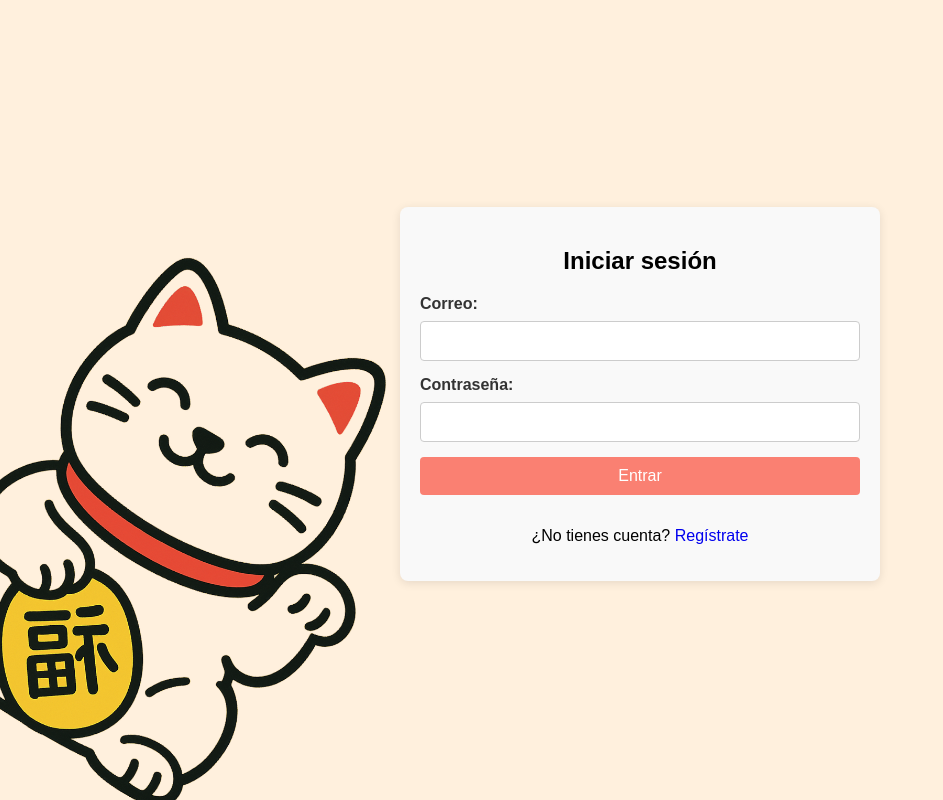
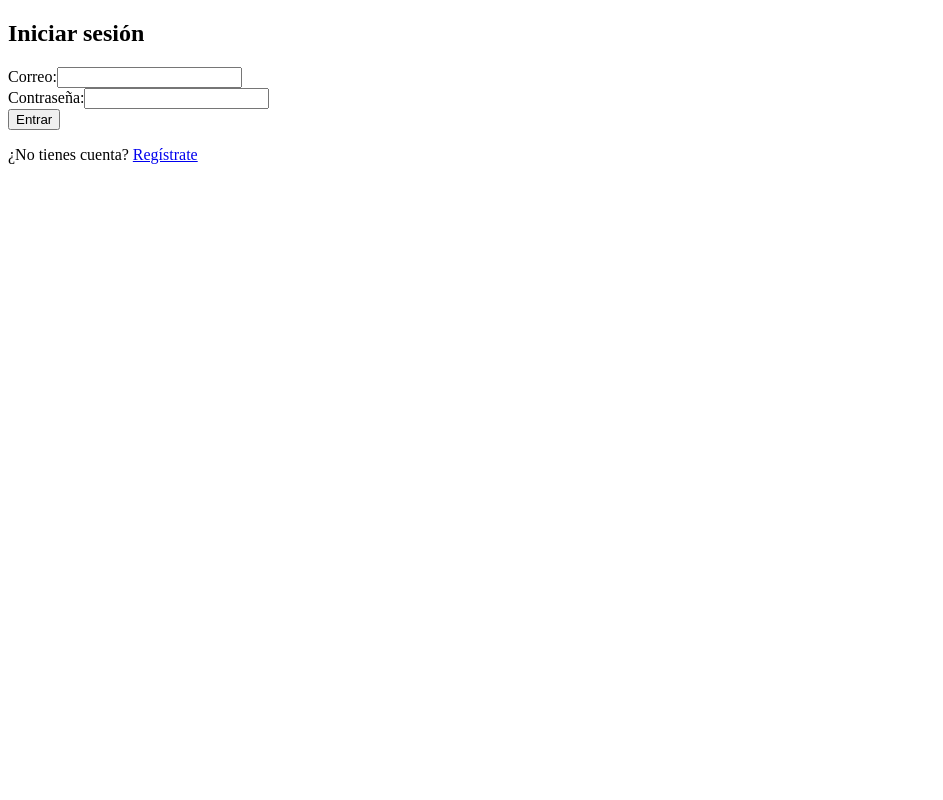
Before and after one commit to rogandven/U2yyT2GDn75vmSQ, a React (Vite) app in the folder frontend/: page /login in a window 1280 px wide. Shown: the whole page, without its empty margins (0-943 px from the left). Built offline with nearby package versions, Linux system fonts and the light colour scheme.

Commit message:
Removed all CSS nonsense

```diff
--- a/frontend/src/components/LoginRegisterForm.jsx
+++ b/frontend/src/components/LoginRegisterForm.jsx
@@ -1,5 +1,5 @@
 import { useForm } from "react-hook-form";
-import "@styles/LoginRegisterForm.css";
+// import "@styles/LoginRegisterForm.css";
 
 const LoginRegisterForm = ({ mode = "login", onSubmit, loginError}) => {
   const {
--- a/frontend/src/components/ProfileCard.jsx
+++ b/frontend/src/components/ProfileCard.jsx
@@ -1,4 +1,4 @@
-import "@styles/profile.css";
+// import "@styles/profile.css";
 import profilePic from "@assets/profilePic.jpg";
 
 const ProfileCard = ({ user }) => {
--- a/frontend/src/components/Sidebar.jsx
+++ b/frontend/src/components/Sidebar.jsx
@@ -2,7 +2,7 @@ import { NavLink, useNavigate } from "react-router-dom";
 import { logout } from "@services/auth.service.js";
 import { FaHome, FaUsers, FaSignOutAlt } from "react-icons/fa";
 import { CgProfile } from "react-icons/cg";
-import "@styles/Sidebar.css";
+// import "@styles/Sidebar.css";
 
 const Sidebar = () => {
   const navigate = useNavigate();
--- a/frontend/src/pages/Error404.jsx
+++ b/frontend/src/pages/Error404.jsx
@@ -1,11 +1,11 @@
 import { Link } from "react-router-dom";
-import luckyCatSad from "@assets/LuckyCatSad.png";
-import "@styles/error404.css";
+// import luckyCatSad from "@assets/LuckyCatSad.png";
+// import "@styles/error404.css";
 
 const Error404 = () => {
   return (
     <div className="error-container">
-      <img src={luckyCatSad} className="error-image"/>
+      {/* <img src={luckyCatSad} className="error-image"/> */}
       <a href="https://http.cat/status/404" className="error-title">Error 404</a>
       <p className="error-description">Te equivocaste de url, revisa las rutas 👀</p>
       <Link to="/home" className="error-link">Volver al inicio</Link>
--- a/frontend/src/pages/Home.jsx
+++ b/frontend/src/pages/Home.jsx
@@ -1,5 +1,5 @@
 import { FaHome } from "react-icons/fa";
-import "@styles/home.css";
+// import "@styles/home.css";
 
 const Home = () => {
   return (
--- a/frontend/src/pages/Login.jsx
+++ b/frontend/src/pages/Login.jsx
@@ -2,8 +2,8 @@ import { useNavigate } from "react-router-dom";
 import { useState } from "react";
 import LoginRegisterForm from "@components/LoginRegisterForm";
 import { loginService } from "@services/auth.service.js";
-import luckyCat from "@assets/LuckyCat.png";
-import "@styles/loginRegister.css";
+// import luckyCat from "@assets/LuckyCat.png";
+// import "@styles/loginRegister.css";
 
 const Login = () => {
   const navigate = useNavigate();
@@ -26,7 +26,7 @@ const Login = () => {
   return (
     <main className="page-root">
       <div className="lucky-cat-container">
-        <img src={luckyCat} alt="Lucky Cat" className="lucky-cat" />
+        {/* <img src={luckyCat} alt="Lucky Cat" className="lucky-cat" /> */}
       </div>
       <div className="login-register-container">
         <LoginRegisterForm mode="login" onSubmit={loginSubmit} loginError={loginError} />
--- a/frontend/src/pages/Profile.jsx
+++ b/frontend/src/pages/Profile.jsx
@@ -1,7 +1,7 @@
 import { useEffect, useState } from "react";
 import { useGetProfile } from "@hooks/profile/useGetProfile.jsx";
 import ProfileCard from "@components/ProfileCard.jsx";
-import "@styles/profile.css";
+// import "@styles/profile.css";
 
 const Profile = () => {
   const { fetchProfile } = useGetProfile();
--- a/frontend/src/pages/Register.jsx
+++ b/frontend/src/pages/Register.jsx
@@ -1,8 +1,8 @@
 import { useNavigate } from "react-router-dom"
 import LoginRegisterForm from "@components/LoginRegisterForm"
 import { registerService } from '@services/auth.service.js'
-import '@styles/loginRegister.css'
-import luckyCat from "@assets/LuckyCat.png"
+// import '@styles/loginRegister.css'
+// import luckyCat from "@assets/LuckyCat.png"
 
 const Register = () => {
     const navigate = useNavigate();
@@ -22,7 +22,7 @@ const Register = () => {
     return (
         <main className="page-root">
       <div className="lucky-cat-container">
-        <img src={luckyCat} alt="Lucky Cat" className="lucky-cat" />
+        {/* <img src={luckyCat} alt="Lucky Cat" className="lucky-cat" /> */}
       </div>
       <div className="login-register-container">
         <LoginRegisterForm mode="register" onSubmit={registerSubmit} />
--- a/frontend/src/pages/Root.jsx
+++ b/frontend/src/pages/Root.jsx
@@ -1,5 +1,5 @@
 import { Outlet } from "react-router-dom";
-import "@styles/root.css";
+// import "@styles/root.css";
 import { AuthProvider } from "@context/AuthContext";
 import Sidebar from "../components/Sidebar";
 
--- a/frontend/src/pages/Users.jsx
+++ b/frontend/src/pages/Users.jsx
@@ -1,4 +1,4 @@
-import "@styles/users.css";
+// import "@styles/users.css";
 import useGetUsers from "@hooks/users/useGetUsers.jsx";
 import useDeleteUser from "@hooks/users/useDeleteUser.jsx";
 import useEditUser from "@hooks/users/useEditUser.jsx";
```
